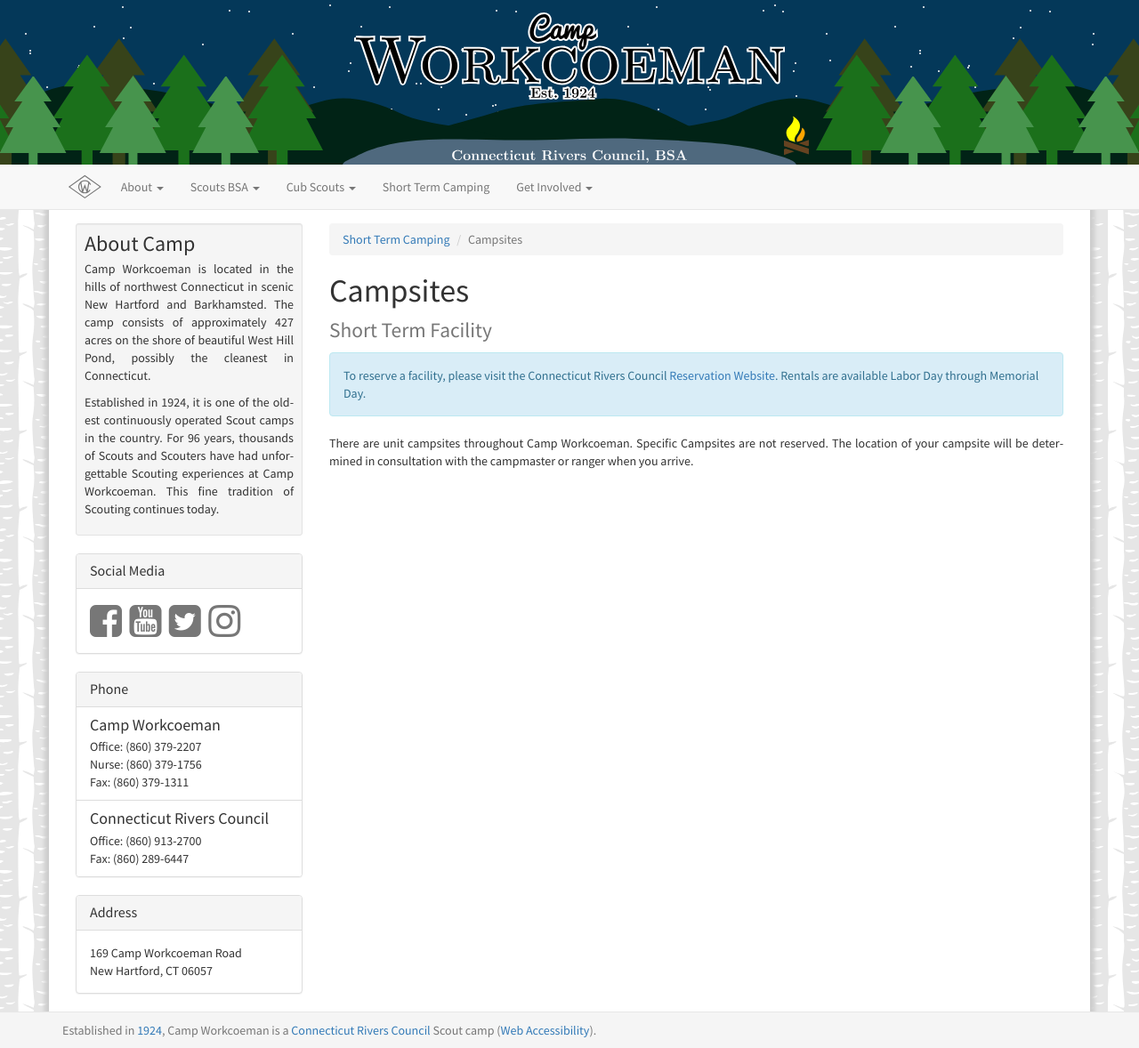
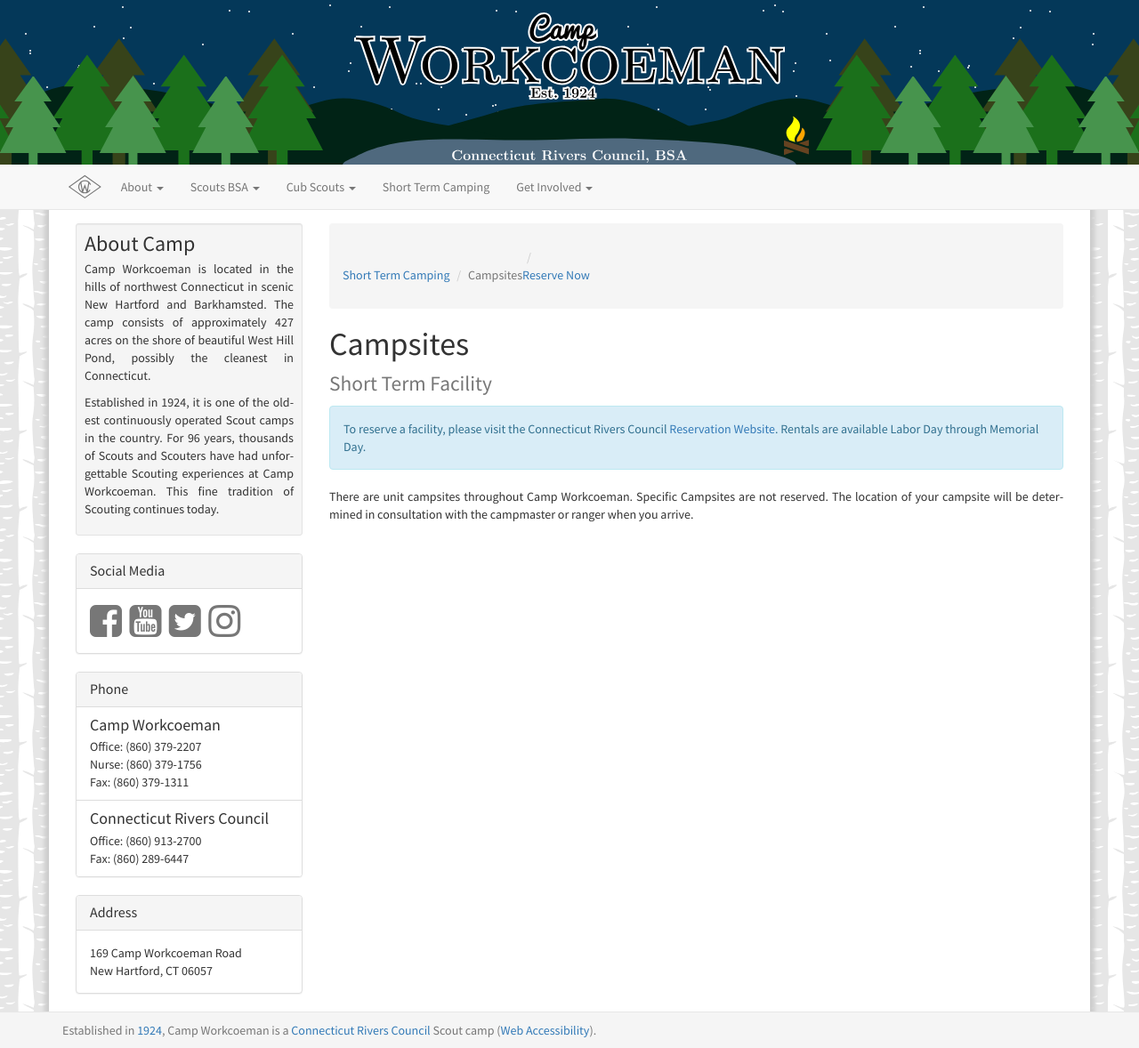
Before and after one commit to campworkcoeman/campworkcoeman.org, a Jekyll site: the page built from short-term-camping/campsites.md, in a window 1280 px wide. Shown: the whole page at 89% size. Built offline with Jekyll 4.4.1, drawn with Linux system fonts in a browser that asks for light colours; nearby versions of some CDN libraries; Markdown is read by kramdown in place of the engine named in the settings.

Commit message:
Test reserve now button for short term camping.

```diff
--- a/_layouts/short-term-facility.html
+++ b/_layouts/short-term-facility.html
@@ -9,7 +9,7 @@
 
     <ol class="breadcrumb">
       <li><a href="{{ site.url }}/short-term-camping/">Short Term Camping</a></li>
-      <li class="active">{{ page.title }}</li>
+      <li class="active">{{ page.title }} <li class="pager"><a href="https://campreservation.com/066/Camps/636">Reserve Now</a></li></li>
     </ol>
 
     <h1>{{ page.title }}<small><br/>Short Term Facility</small></h1>
```
